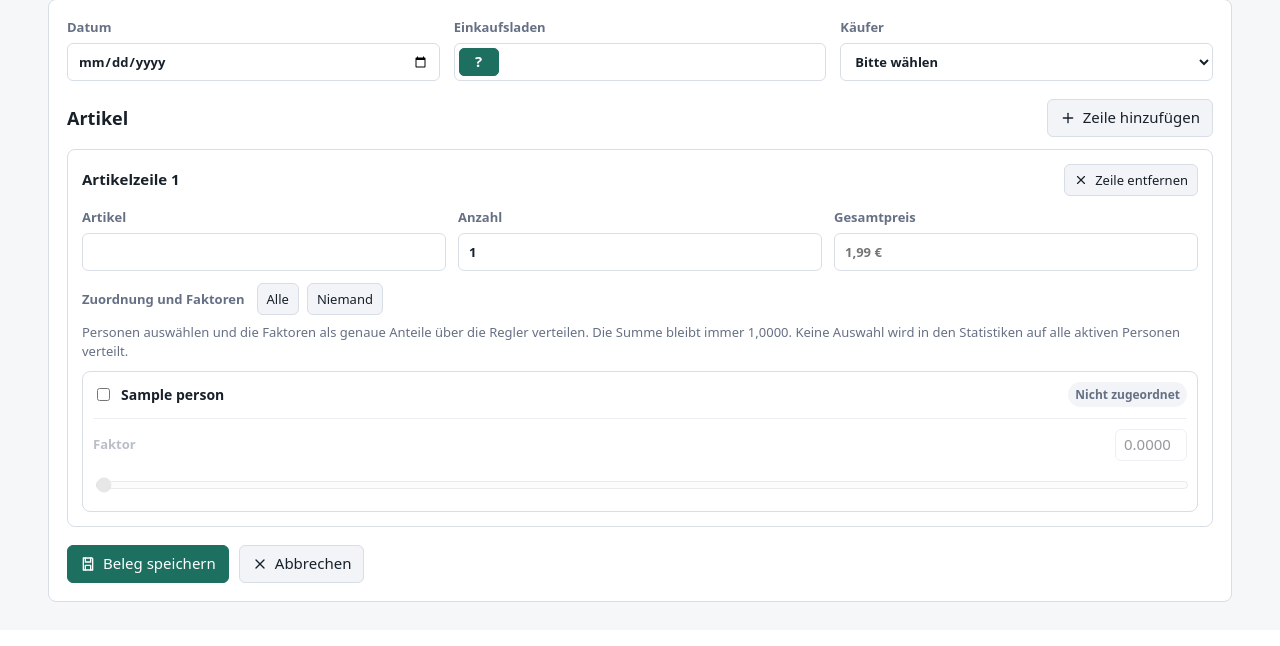
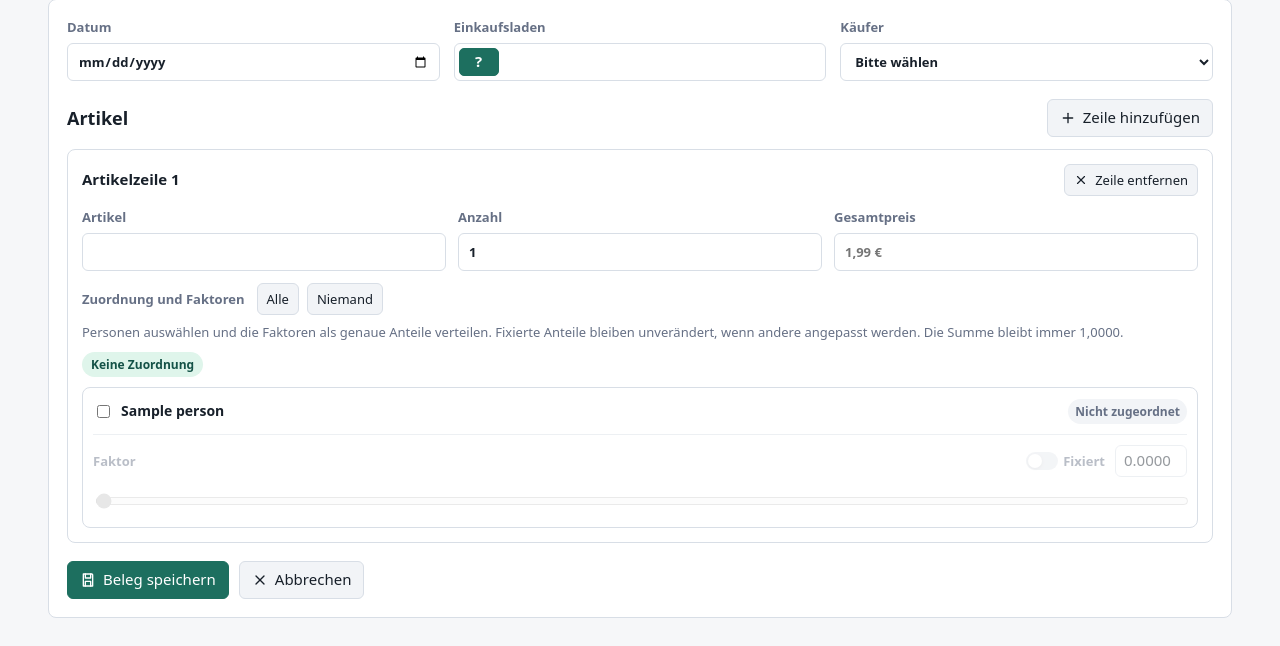
Before and after one commit to SebJana/family-receipt-tracking, a Django app: page /receipts/new/ in a window 1280 px wide. Shown: the part 177-823 px from the top of the page. Before the commit the page ends 779 px from the top, so only its background shows below. Run offline with Django 5.2, Linux system fonts and the light colour scheme; tables that the repository leaves empty hold one stand-in row (values such as "Sample post"); some libraries are stand-ins or nearby versions.

Commit message:
feat: add a fixed toggle option when assigning weights

```diff
--- a/receipts/tests.py
+++ b/receipts/tests.py
@@ -277,6 +277,8 @@ class ViewTests(ReceiptTestCase):
         self.assertContains(response, 'data-name="REWE"')
         self.assertContains(response, 'data-name="Corner Shop"')
         self.assertContains(response, 'class="market-option-logo is-fallback"', html=False)
+        self.assertContains(response, "data-weight-fixed", count=6)
+        self.assertContains(response, "data-allocation-total", count=2)
 
     def test_market_and_people_stats_are_sorted_by_spending_descending(self):
         person_1 = Person.objects.get(name="Person 1")
--- a/static/css/app.css
+++ b/static/css/app.css
@@ -753,6 +753,27 @@ textarea {
   margin: 0 0 10px;
 }
 
+.allocation-total {
+  border-radius: 999px;
+  display: inline-flex;
+  font-size: 12px;
+  font-variant-numeric: tabular-nums;
+  font-weight: 750;
+  margin-bottom: 10px;
+  padding: 4px 9px;
+  width: fit-content;
+}
+
+.allocation-total.is-valid {
+  background: #dff5eb;
+  color: var(--accent-dark);
+}
+
+.allocation-total.is-invalid {
+  background: var(--danger-bg);
+  color: var(--danger);
+}
+
 .allocation-grid {
   display: grid;
   gap: 10px;
@@ -773,6 +794,11 @@ textarea {
   background: #f3fbf8;
   border-color: #8bc9b6;
   box-shadow: 0 0 0 2px rgba(29, 111, 95, 0.08);
+}
+
+.allocation-person.is-fixed {
+  border-color: #d39a35;
+  box-shadow: 0 0 0 2px rgba(211, 154, 53, 0.12);
 }
 
 .allocation-select {
@@ -827,7 +853,66 @@ textarea {
   align-items: center;
   display: grid;
   gap: 10px;
-  grid-template-columns: 1fr 72px;
+  grid-template-columns: 1fr auto 72px;
+}
+
+.weight-fixed-toggle {
+  align-items: center;
+  color: var(--muted);
+  cursor: pointer;
+  display: inline-flex;
+  font-size: 11px;
+  gap: 5px;
+}
+
+.weight-fixed-toggle input {
+  height: 1px;
+  margin: -1px;
+  opacity: 0;
+  overflow: hidden;
+  position: absolute;
+  width: 1px;
+}
+
+.weight-fixed-track {
+  background: #c7ced8;
+  border-radius: 999px;
+  display: inline-block;
+  height: 18px;
+  position: relative;
+  transition: background 120ms ease;
+  width: 32px;
+}
+
+.weight-fixed-track::after {
+  background: #fff;
+  border-radius: 50%;
+  box-shadow: 0 1px 3px rgba(24, 32, 42, 0.28);
+  content: "";
+  height: 14px;
+  left: 2px;
+  position: absolute;
+  top: 2px;
+  transition: transform 120ms ease;
+  width: 14px;
+}
+
+.weight-fixed-toggle input:checked + .weight-fixed-track {
+  background: #d39a35;
+}
+
+.weight-fixed-toggle input:checked + .weight-fixed-track::after {
+  transform: translateX(14px);
+}
+
+.weight-fixed-toggle input:focus-visible + .weight-fixed-track {
+  outline: 2px solid var(--accent);
+  outline-offset: 2px;
+}
+
+.weight-fixed-toggle input:disabled + .weight-fixed-track {
+  cursor: default;
+  opacity: 0.45;
 }
 
 .allocation-weight-head span {
--- a/static/js/app.js
+++ b/static/js/app.js
@@ -8,12 +8,16 @@ function bindAllocationControls(root) {
     const checkboxes = allocation.querySelectorAll("[data-allocation-checkbox]");
     const allButton = allocation.querySelector("[data-select-all]");
     const noneButton = allocation.querySelector("[data-select-none]");
+    const totalNode = allocation.querySelector("[data-allocation-total]");
 
     const getControls = (person) => ({
       checkbox: person.querySelector("[data-allocation-checkbox]"),
       number: person.querySelector("[data-weight-number]"),
       slider: person.querySelector("[data-weight-slider]"),
+      fixed: person.querySelector("[data-weight-fixed]"),
     });
+
+    const isFixed = (person) => Boolean(getControls(person).fixed?.checked);
 
     const selectedPeople = () => Array.from(people).filter((person) => {
       const { checkbox } = getControls(person);
@@ -26,6 +30,23 @@ function bindAllocationControls(root) {
     };
 
     const getShare = (person) => parseShare(person.dataset.share);
+
+    const allocationIsValid = () => {
+      const selected = selectedPeople();
+      if (!selected.length) return true;
+      const total = selected.reduce((sum, person) => sum + getShare(person), 0);
+      return Math.abs(total - 1) < 0.00005;
+    };
+
+    const updateTotal = () => {
+      if (!totalNode) return;
+      const selected = selectedPeople();
+      const total = selected.reduce((sum, person) => sum + getShare(person), 0);
+      const valid = allocationIsValid();
+      totalNode.textContent = selected.length ? `Summe: ${total.toFixed(4).replace(".", ",")}` : "Keine Zuordnung";
+      totalNode.classList.toggle("is-valid", valid);
+      totalNode.classList.toggle("is-invalid", !valid);
+    };
 
     const setShare = (person, value) => {
       const { number, slider } = getControls(person);
@@ -55,13 +76,18 @@ function bindAllocationControls(root) {
     };
 
     const updatePerson = (person) => {
-      const { checkbox, number, slider } = getControls(person);
+      const { checkbox, number, slider, fixed } = getControls(person);
       const state = person.querySelector("[data-allocation-state]");
       if (!checkbox) return;
 
       person.classList.toggle("is-selected", checkbox.checked);
       if (number) number.disabled = !checkbox.checked;
       if (slider) slider.disabled = !checkbox.checked;
+      if (fixed) {
+        fixed.disabled = !checkbox.checked;
+        if (!checkbox.checked) fixed.checked = false;
+      }
+      person.classList.toggle("is-fixed", checkbox.checked && isFixed(person));
       if (state) {
         state.textContent = checkbox.checked ? "Ausgewählt" : "Nicht zugeordnet";
       }
@@ -118,8 +144,11 @@ function bindAllocationControls(root) {
       const difference = 1 - total;
       if (Math.abs(difference) < 0.0000001) return;
 
-      const target = selected.find((person) => person !== protectedPerson) || selected[0];
+      const target = selected.find((person) => person !== protectedPerson && !isFixed(person))
+        || (protectedPerson && !isFixed(protectedPerson) ? protectedPerson : null);
+      if (!target) return false;
       setShare(target, getShare(target) + difference);
+      return true;
     };
 
     const distributeDeltaEvenly = (targets, delta) => {
@@ -161,8 +190,15 @@ function bindAllocationControls(root) {
         return;
       }
 
-      const others = selected.filter((person) => person !== changedPerson);
-      const maxShare = 1 - minShare * others.length;
+      const fixedOthers = selected.filter((person) => person !== changedPerson && isFixed(person));
+      const adjustableOthers = selected.filter((person) => person !== changedPerson && !isFixed(person));
+      const fixedTotal = fixedOthers.reduce((sum, person) => sum + getShare(person), 0);
+      if (!adjustableOthers.length) {
+        setShare(changedPerson, Math.max(minShare, 1 - fixedTotal));
+        updateTotal();
+        return;
+      }
+      const maxShare = 1 - fixedTotal - minShare * adjustableOthers.length;
       const oldShare = getShare(changedPerson);
       const nextShare = Math.max(minShare, Math.min(maxShare, targetShare));
       const delta = nextShare - oldShare;
@@ -172,28 +208,50 @@ function bindAllocationControls(root) {
       }
 
       setShare(changedPerson, nextShare);
-      distributeDeltaEvenly(others, -delta);
+      distributeDeltaEvenly(adjustableOthers, -delta);
       fixTotal(selected, changedPerson);
+      updateTotal();
     };
 
     people.forEach((person) => {
-      const { checkbox, slider, number } = getControls(person);
+      const { checkbox, slider, number, fixed } = getControls(person);
 
       if (checkbox) {
         checkbox.addEventListener("change", () => {
           const selected = selectedPeople();
           if (checkbox.checked) {
+            const adjustable = selected.filter((entry) => entry !== person && !isFixed(entry));
+            if (selected.length > 1 && !adjustable.length) {
+              checkbox.checked = false;
+              setShare(person, 0);
+              people.forEach((entry) => updatePerson(entry));
+              updateTotal();
+              return;
+            }
             setShare(person, 0);
             rebalanceFromPerson(person, 1 / selected.length);
           } else {
             const removedShare = getShare(person);
+            const adjustable = selected.filter((entry) => !isFixed(entry));
+            if (selected.length && !adjustable.length) {
+              checkbox.checked = true;
+              people.forEach((entry) => updatePerson(entry));
+              updateTotal();
+              return;
+            }
             setShare(person, 0);
-            distributeDeltaEvenly(selected, removedShare);
-            normalizeSelectedShares();
+            distributeDeltaEvenly(adjustable, removedShare);
+            fixTotal(selected);
           }
           people.forEach((entry) => updatePerson(entry));
+          updateTotal();
         });
       }
+
+      fixed?.addEventListener("change", () => {
+        updatePerson(person);
+        updateTotal();
+      });
 
       if (slider && number) {
         const initialValue = parseShare(number.value);
@@ -216,14 +274,20 @@ function bindAllocationControls(root) {
     });
 
     normalizeSelectedShares();
+    updateTotal();
 
     if (allButton) {
       allButton.addEventListener("click", () => {
+        people.forEach((person) => {
+          const { fixed } = getControls(person);
+          if (fixed) fixed.checked = false;
+        });
         checkboxes.forEach((checkbox) => {
           checkbox.checked = true;
         });
         equalizeSelectedShares();
         people.forEach((person) => updatePerson(person));
+        updateTotal();
       });
     }
 
@@ -233,8 +297,18 @@ function bindAllocationControls(root) {
           checkbox.checked = false;
         });
         normalizeSelectedShares();
+        updateTotal();
       });
     }
+
+    const form = allocation.closest("form");
+    form?.addEventListener("submit", (event) => {
+      updateTotal();
+      if (allocationIsValid()) return;
+      event.preventDefault();
+      totalNode?.scrollIntoView({ behavior: "smooth", block: "center" });
+      totalNode?.setAttribute("title", "Die ausgewählten Faktoren müssen zusammen genau 1,0000 ergeben.");
+    });
   });
 }
 
--- a/templates/receipts/receipt_form.html
+++ b/templates/receipts/receipt_form.html
@@ -130,7 +130,8 @@
               <button type="button" class="button secondary small" data-select-none>Niemand</button>
             </div>
           </div>
-          <p class="allocation-helper">Personen auswählen und die Faktoren als genaue Anteile über die Regler verteilen. Die Summe bleibt immer 1,0000. Keine Auswahl wird in den Statistiken auf alle aktiven Personen verteilt.</p>
+          <p class="allocation-helper">Personen auswählen und die Faktoren als genaue Anteile verteilen. Fixierte Anteile bleiben unverändert, wenn andere angepasst werden. Die Summe bleibt immer 1,0000.</p>
+          <div class="allocation-total is-valid" data-allocation-total>Summe: 1,0000</div>
           <div class="allocation-grid">
             {% for person in people %}
               <div class="allocation-person" data-allocation-person>
@@ -142,6 +143,11 @@
                 <div class="allocation-weight" data-weight-panel>
                   <div class="allocation-weight-head">
                     <span>Faktor</span>
+                    <label class="weight-fixed-toggle" title="Anteil bei Änderungen anderer Personen beibehalten">
+                      <input type="checkbox" data-weight-fixed>
+                      <span class="weight-fixed-track" aria-hidden="true"></span>
+                      <span>Fixiert</span>
+                    </label>
                     <input class="weight-number" data-weight-number name="item-{{ row.index }}-weight-{{ person.id }}" value="{{ row|weight_for:person|html_decimal }}" inputmode="decimal" aria-label="Faktor {{ person.name }}">
                   </div>
                   <input class="weight-slider" data-weight-slider type="range" min="0" max="1" step="0.0001" value="{{ row|weight_for:person|html_decimal }}" aria-label="Faktor-Regler {{ person.name }}">
@@ -195,7 +201,8 @@
             <button type="button" class="button secondary small" data-select-none>Niemand</button>
           </div>
         </div>
-        <p class="allocation-helper">Personen auswählen und die Faktoren als genaue Anteile über die Regler verteilen. Die Summe bleibt immer 1,0000. Keine Auswahl wird in den Statistiken auf alle aktiven Personen verteilt.</p>
+        <p class="allocation-helper">Personen auswählen und die Faktoren als genaue Anteile verteilen. Fixierte Anteile bleiben unverändert, wenn andere angepasst werden. Die Summe bleibt immer 1,0000.</p>
+        <div class="allocation-total is-valid" data-allocation-total>Summe: 1,0000</div>
         <div class="allocation-grid">
           {% for person in people %}
             <div class="allocation-person" data-allocation-person>
@@ -207,6 +214,11 @@
               <div class="allocation-weight" data-weight-panel>
                 <div class="allocation-weight-head">
                   <span>Faktor</span>
+                  <label class="weight-fixed-toggle" title="Anteil bei Änderungen anderer Personen beibehalten">
+                    <input type="checkbox" data-weight-fixed>
+                    <span class="weight-fixed-track" aria-hidden="true"></span>
+                    <span>Fixiert</span>
+                  </label>
                   <input class="weight-number" data-weight-number name="item-__index__-weight-{{ person.id }}" value="1" inputmode="decimal" aria-label="Faktor {{ person.name }}">
                 </div>
                 <input class="weight-slider" data-weight-slider type="range" min="0" max="1" step="0.0001" value="1" aria-label="Faktor-Regler {{ person.name }}">
```
